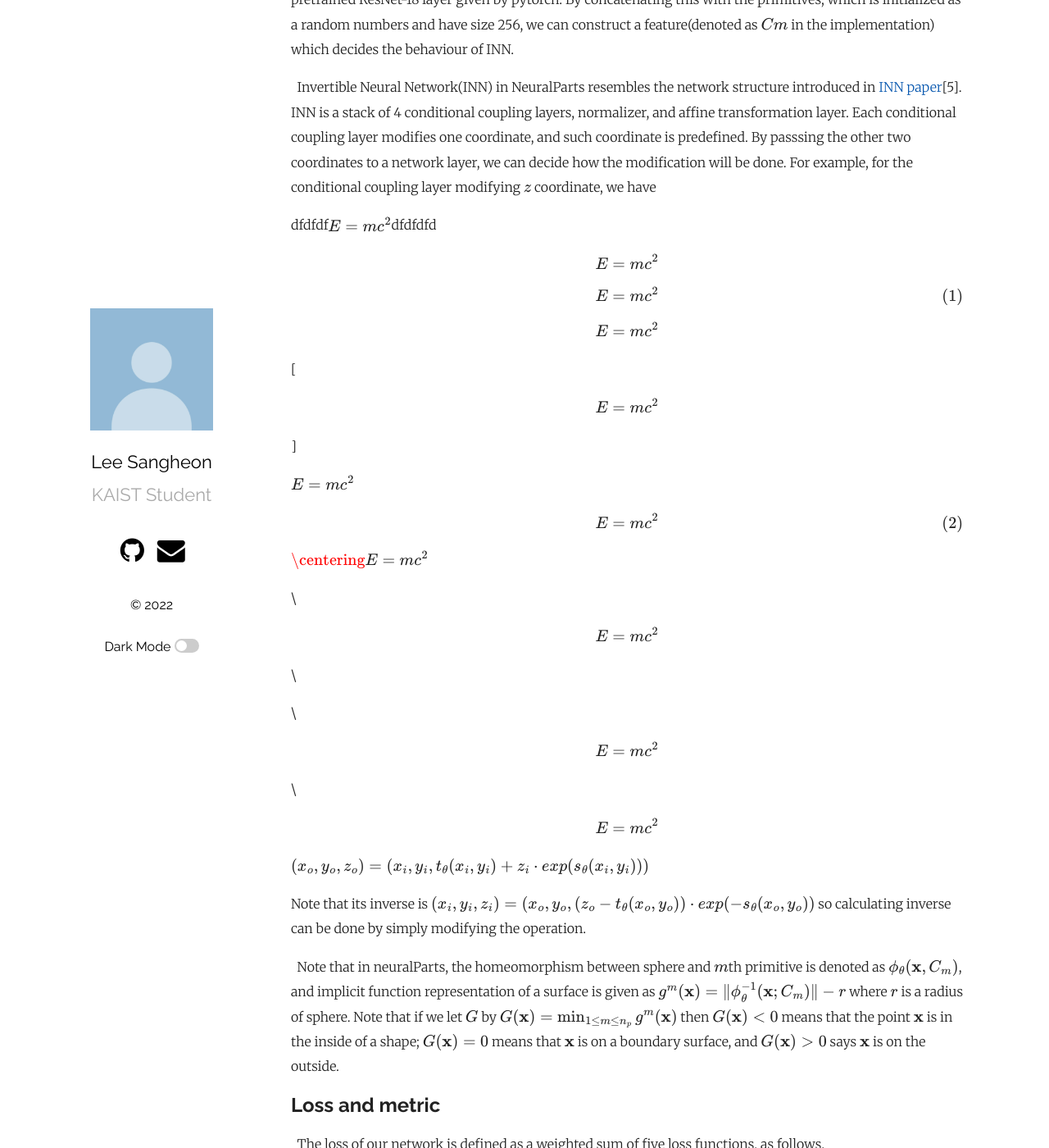
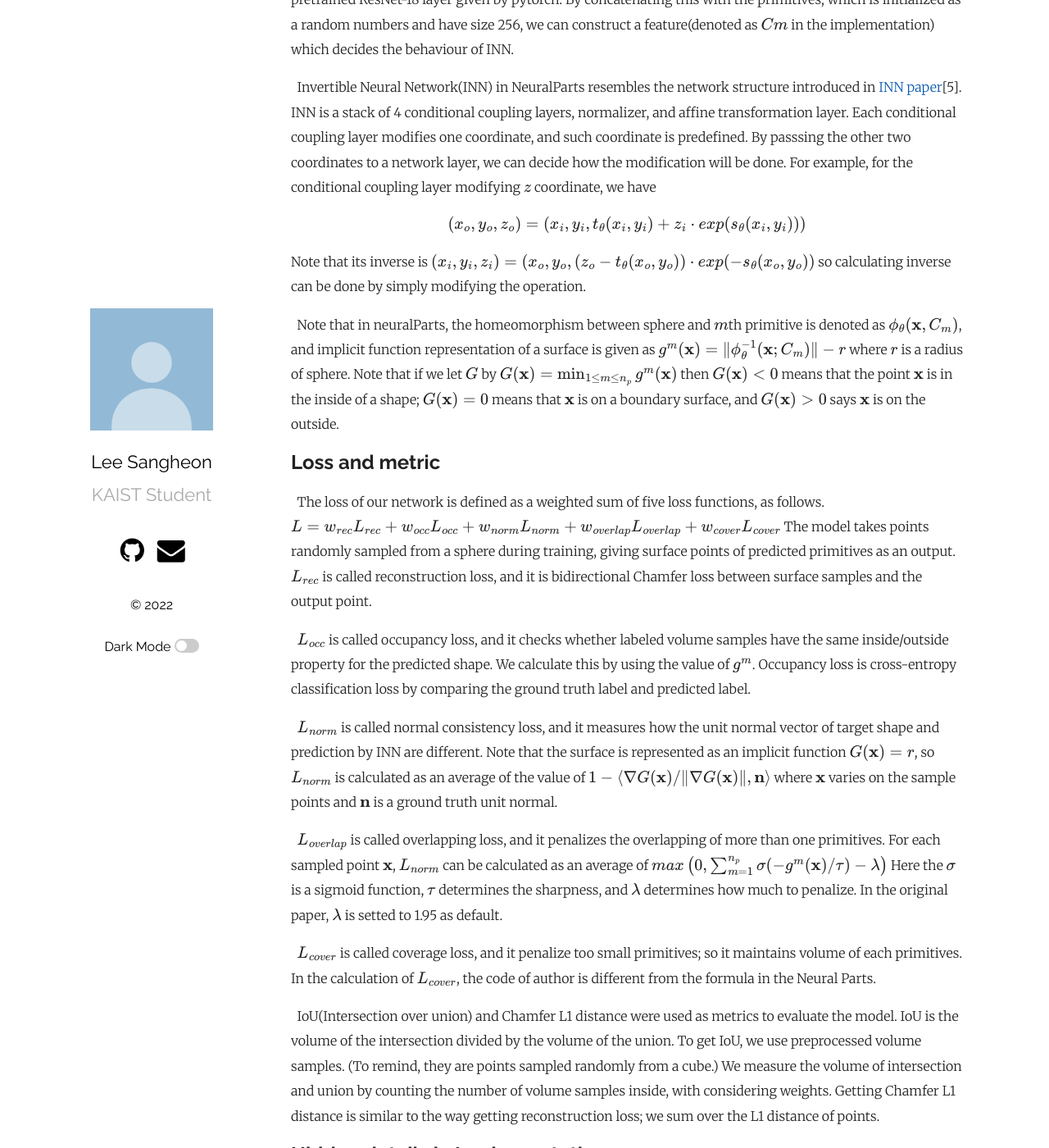
Before and after one commit to buaaaaang/buaaaaang.github.io, a Jekyll site: the page built from _posts/2022-06-19-NeuralParts.markdown, in a window 1280 px wide and 1400 px high, scrolled down 1527 px. Shown: the whole window at 82% size. Built offline with Jekyll 4.4.1, drawn with Linux system fonts in a browser that asks for light colours; formulas are drawn with MathJax 3.

Commit message:
Update 2022-06-19-NeuralParts.markdown

```diff
--- a/_posts/2022-06-19-NeuralParts.markdown
+++ b/_posts/2022-06-19-NeuralParts.markdown
@@ -35,51 +35,9 @@ Network
 &nbsp;&nbsp;Feature extractor is implemented in feature_extractor.py. First, image of size 224 $\times$ 224 is given as input of pretrained ResNet-18 layer given by pytorch. By concatenating this with the primitives, which is initialized as a random numbers and have size 256, we can construct a feature(denoted as $Cm$ in the implementation) which decides the behaviour of INN.
 
 &nbsp;&nbsp;Invertible Neural Network(INN) in NeuralParts resembles the network structure introduced in [INN paper][INNPaper][5]. INN is a stack of 4 conditional coupling layers, normalizer, and affine transformation layer. Each conditional coupling layer modifies one coordinate, and such coordinate is predefined. By passsing the other two coordinates to a network layer, we can decide how the modification will be done. For example, for the conditional coupling layer modifying $z$ coordinate, we have
-
-dfdfdf$$\begin{aligned}
-E = mc^2
-\end{aligned}$$dfdfdfd
-
-$$
-E = mc^2
-$$
-
-$$\begin{equation}
-E = mc^2
-\end{equation}$$
-
-\\[ \begin{aligned}
-E = mc^2
-\end{aligned}\\]
-
-\[ \begin{aligned}
-E = mc^2
-\end{aligned}\]
-
-$\begin{aligned}
-E = mc^2
-\end{aligned}$
-
-$\begin{equation}
-E = mc^2
-\end{equation}$
-
-$\centering E = mc^2 $
-
-\\ \begin{aligned}
-E = mc^2
-\end{aligned}\\
-
-\ \begin{aligned}
-E = mc^2
-\end{aligned}\
-
 \begin{aligned}
-E = mc^2
+(x_o, y_o, z_o) = (x_i, y_i, t_\theta(x_i, y_i) + z_i \cdot exp(s_\theta(x_i, y_i)))
 \end{aligned}
-
-$(x_o, y_o, z_o) = (x_i, y_i, t_\theta(x_i, y_i) + z_i \cdot exp(s_\theta(x_i, y_i)))$
-
 Note that its inverse is
 $$(x_i, y_i, z_i) = (x_o, y_o, (z_o - t_\theta(x_o, y_o)) \cdot exp(-s_\theta(x_o, y_o))$$
 so calculating inverse can be done by simply modifying the operation.
```
